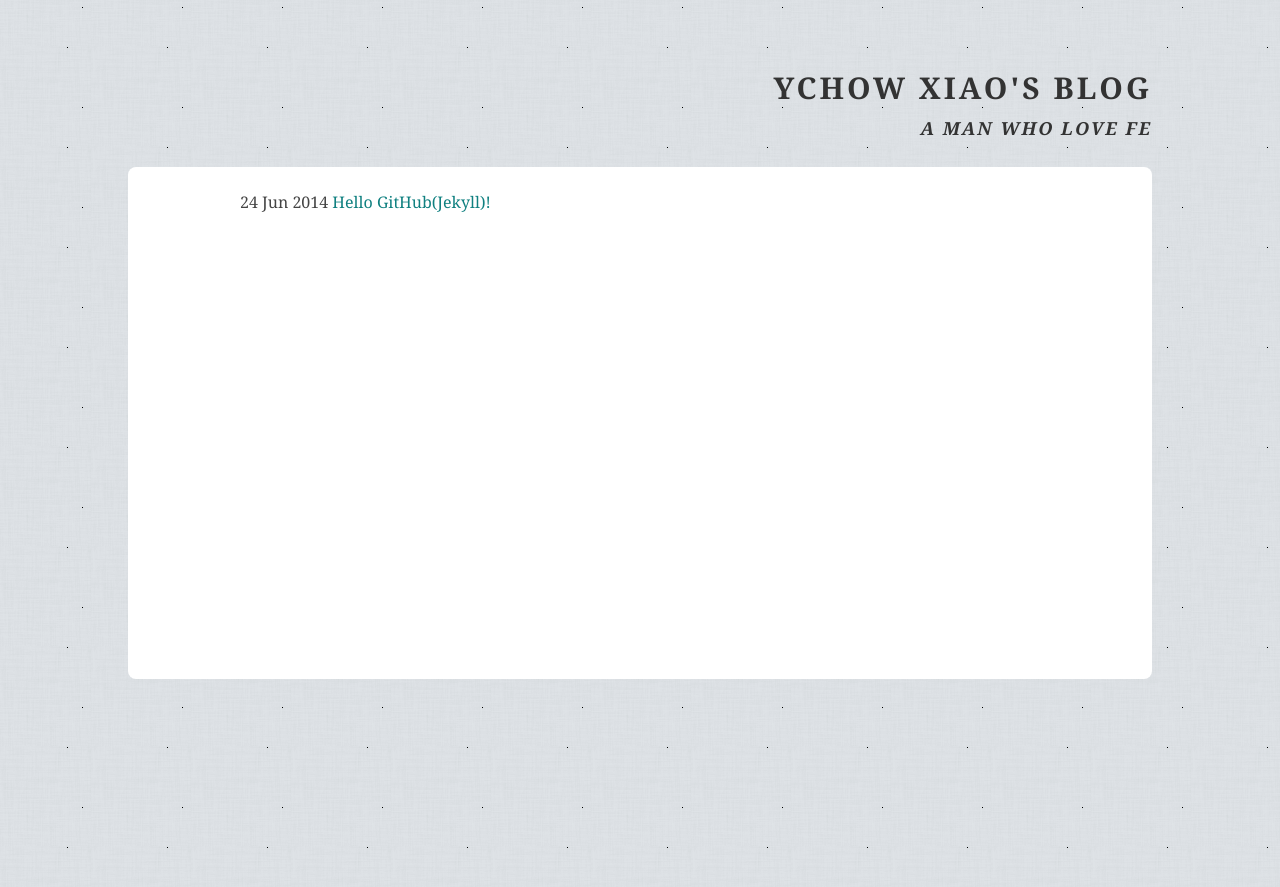
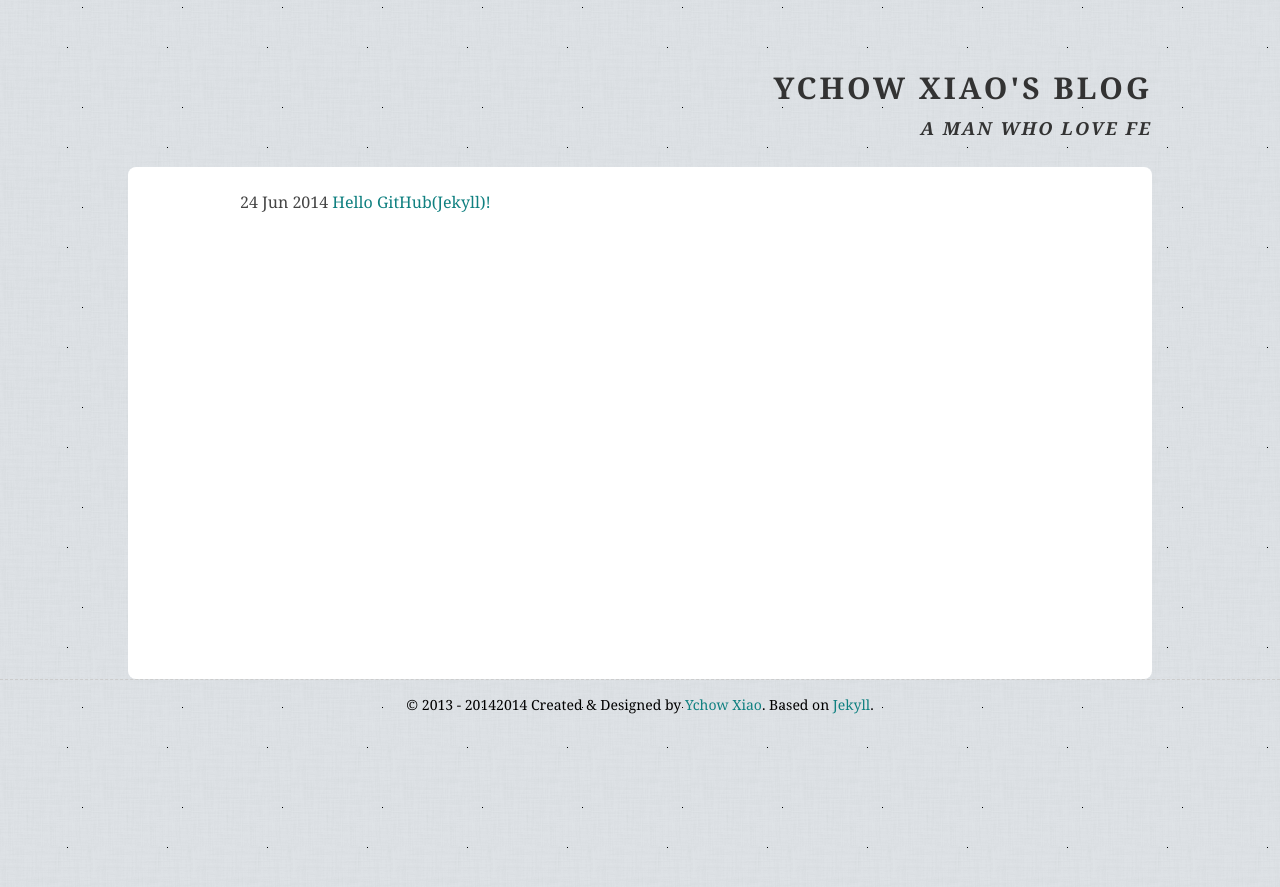
Before and after one commit to kai517/ychowxiao, a Jekyll site: the page built from index.html, in a window 1280 px wide. Shown: the top 887 px of the page. Built offline with Jekyll 4.4.1, drawn with Linux system fonts in a browser that asks for light colours.

Commit message:
Update default.html

```diff
--- a/_layouts/default.html
+++ b/_layouts/default.html
@@ -13,5 +13,9 @@
       <article>
           {{ content }}
       </article>
+       <!--Footer-->
+    <footer id="ft">
+        <p>© 2013 - <script>document.write(new Date().getFullYear());</script>2014 Created &amp; Designed by <a href="https://github.com/ychow" target="_blank" title="肖元州的个人博客">Ychow Xiao</a>. <span class="base">Based on <a href="https://github.com/mojombo/jekyll/wiki" target="_blank">Jekyll</a>.</span></p>
+    </footer>
 　　</body>
 </html>
```
